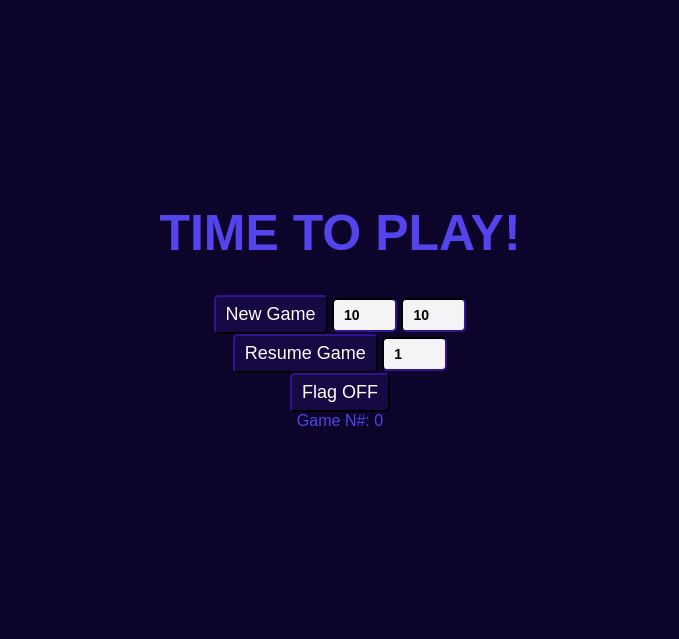
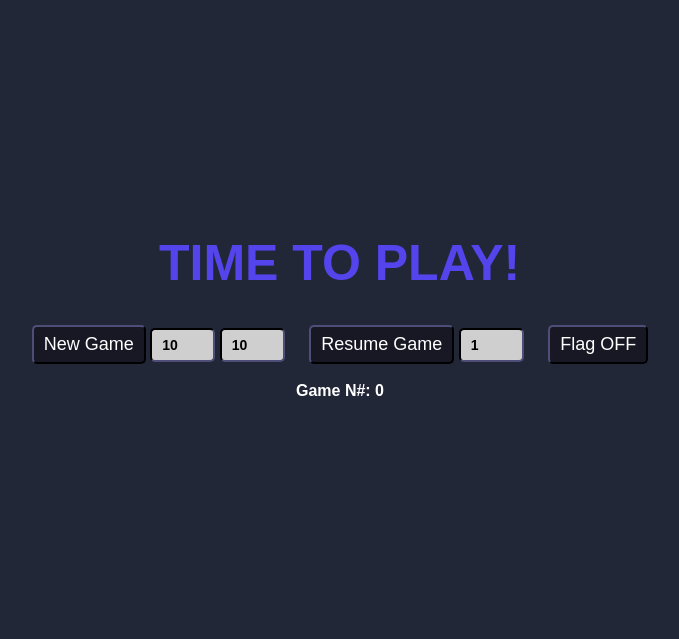
Before and after one commit to AndresChapo/minesweeper-API, a Flask app: page / in a window 1280 px wide. Shown: the top 639 px of the page, without its empty margins (300-979 px from the left). Run offline with Flask 2, Linux system fonts and the light colour scheme.

Commit message:
CSS style corrections

```diff
--- a/static/css/game.css
+++ b/static/css/game.css
@@ -2,11 +2,24 @@
     --bombColor:red;
     --backColor: #160842;
     --backPageColor: #0d042b;
+    --mainColor: rgb(84, 68, 236);
+    --emptyColor: #d8d8d8f3;
+    --borderBold: 1px;
+
     --mainColorViolet: #3e0248;
-    --mainColor: rgb(84, 68, 236);
-    --emptyColor: #fffffff3;
-    --borderBold: 1px;
+
+    --backColor: #181825; /* OK */
+    --backPageColor: #222738; /* OK */
+    --linesColor: #222738;
+
+
+    --xbackground-color: #222738;
+    --xcolor: #6e7888;
+    --xbackground-color: #181825;
+    --xbackground: #6e7888;
+    --xcolor: #222738;
 }
+
 body {
     margin: 0;
     padding: 0;
@@ -50,12 +63,25 @@ h1 {
     font-style: italic;
     font-weight: bold;
     color: var(--mainColor);
-    border-bottom:  var(--borderBold) solid var(--mainColor);
-    border-top:     var(--borderBold) solid var(--mainColor);
-    border-left:    var(--borderBold) solid var(--mainColor);
-    border-right:   var(--borderBold) solid var(--mainColor);
+    border-bottom:  var(--borderBold) solid var(--linesColor);
+    border-top:     var(--borderBold) solid var(--linesColor);
+    border-left:    var(--borderBold) solid var(--linesColor);
+    border-right:   var(--borderBold) solid var(--linesColor);
     background-color: var(--backColor);
 }
+
+.separator {
+    height: 25px;
+    width: 25px;
+    margin: 2px 10px;
+    display: inline;
+    flex-basis : 30%;
+    justify-content: center;
+    align-items: center;
+    color: var(--backColor);
+    background-color: var(--backColor);
+}
+
 input {
     padding: 7px 10px;
     border-radius: 5px;
@@ -66,6 +92,12 @@ input {
 /*    max-block-size: 50px;*/
     max-inline-size: 65px;
 }
+#id_game {
+    font-size: 16px;
+    font-weight: bold;
+    color: white;
+}
+
 button {
     padding: 7px 10px;
     border-radius: 5px;
@@ -74,6 +106,7 @@ button {
     border-color: var(--backColor);
     font-size: 18px;
     transition: 200ms transform;
+    display: inline;
 }
 
 button:hover {
--- a/static/js/game.js
+++ b/static/js/game.js
@@ -62,10 +62,9 @@ const drawEmptyBoard = (sizes) => {
         });
     }else{
         for (var i = 0; i < (sizes*sizes); i++) {
-
             boxes[i] = document.createElement("div");
             boxes[i].id = i;
-            boxes[i].className = "box";
+            boxes[i].className = "box animate__animated animate__bounceInDown";
             superboard.insertAdjacentElement("beforeend", boxes[i]);
             boxes[i].addEventListener('click',boxClicked);
         }
@@ -131,8 +130,10 @@ const print_swepts = (sizes, swept, grid) => {
         if (score == 0){
             boxes[pos].innerText = '';
         }else if(score == 9){
+            boxes[pos].style = 'background-color: var(--emptyColor); color: red;';
             boxes[pos].innerText = 'x';
         }else{
+            boxes[pos].style = 'background-color: var(--emptyColor); color: green;';
             boxes[pos].innerText = score;
         }
     })
@@ -141,7 +142,7 @@ const print_swepts = (sizes, swept, grid) => {
 const print_flags = (sizes, flags) => {
     flags.forEach((flagx, index) =>{
         pos = coordenates_to_id(sizes, flagx[0],flagx[1]);
-        boxes[pos].style = 'background-color: var(--emptyColor);';
+        boxes[pos].style = 'background-color: var(--emptyColor); color: black;';
         boxes[pos].innerText = '?';
     })
 };
@@ -173,6 +174,7 @@ const boxClicked = (e) => {
 
 const deleteBoard = () => {
     boxes.forEach((box, index) =>{
+        //box.className = "box animate__animated animate__backOutDown";
         box.remove();
     });
     boxes = Array.from(document.getElementsByClassName('box'));
--- a/templates/game.html
+++ b/templates/game.html
@@ -4,22 +4,24 @@
     <meta charset="UTF-8">
     <meta name="viewport" content="width=device-width, initial-scale=1.0">
     <title>Minesweeper Game</title>
+    <link rel="stylesheet" href="https://cdnjs.cloudflare.com/ajax/libs/animate.css/4.1.1/animate.min.css" />
     <link rel="stylesheet" href="static/css/game.css">
 </head>
 <body>
     <div class="container">
-        <h1 id="statusText">Time to play!</h1>
-        <div id="new_game_box">
+        <h1 id="statusText" class="animate__animated animate__bounce">Time to play!</h1>
+        <div id="menu">
             <button id="new_gameBtn">New Game</button>
             <input type="number" id="txtSize" value="10">
             <input type="number" id="txtMines" value="10">
-        </div>
-        <div id="id_game_box">
+            <div class="separator"></div>
             <label text="Game N#: -"></label>
             <button id="resume_gameBtn">Resume Game</button>
             <input type="number" id="txtGame_id" value="1">
+            <div class="separator"></div>
+            <button id="flag_onBtn" value="0">Flag OFF</button>
         </div>
-        <button id="flag_onBtn" value="0">Flag OFF</button>
+    </br>
         <div id="id_game">Game N#: 0</div>
 
         <div id="superboard">
```
